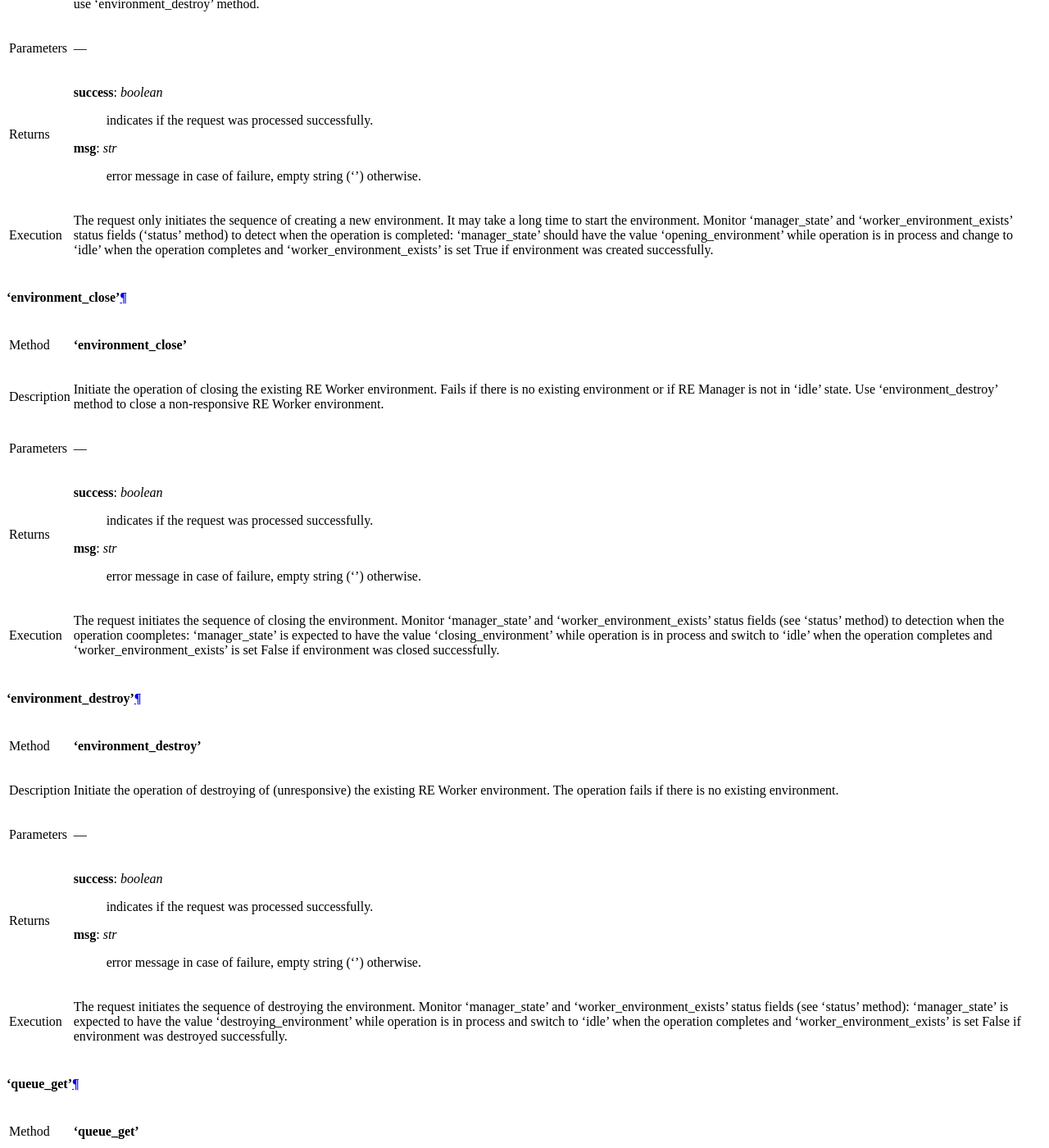
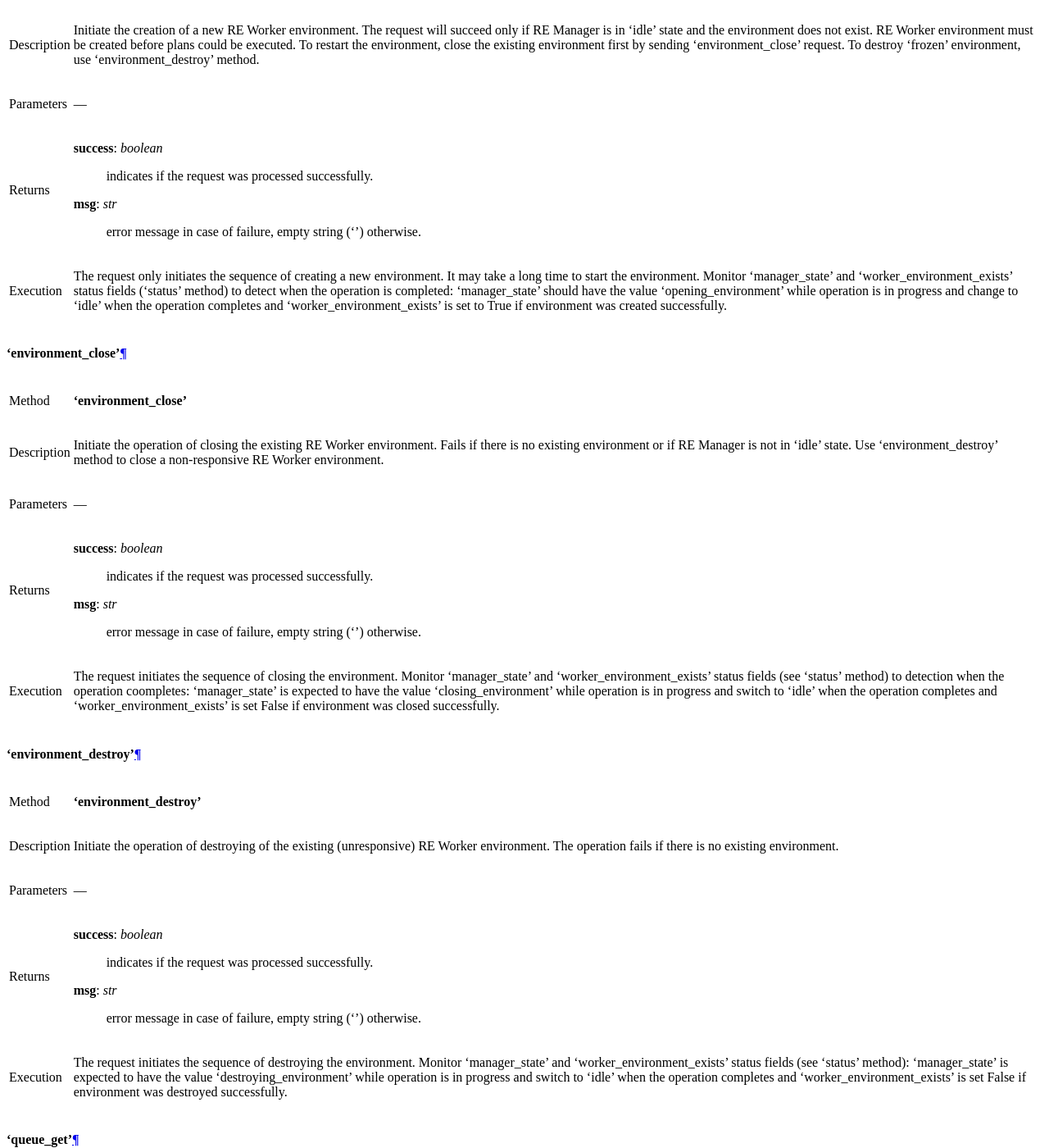
Before and after one commit to bluesky/bluesky-queueserver, a Sphinx documentation site: the page built from docs/source/re_manager_api.rst, in a window 1280 px wide and 1400 px high, scrolled down 6337 px. Shown: the whole window at 82% size. Built offline with Sphinx 7.4.7 and the Read the Docs theme 2.0.0, drawn with Linux system fonts in a browser that asks for light colours; some of the changed text lies outside the part shown.

Commit message:
DOC: fixed a number of typos in the documentation

```diff
--- a/docs/source/re_manager_api.rst
+++ b/docs/source/re_manager_api.rst
@@ -111,6 +111,7 @@ Monitor the list of active runs:
 - :ref:`method_re_runs`
 
 Stopping RE Manager (mostly used in testing):
+
 - :ref:`method_manager_stop`
 - :ref:`method_manager_kill`
 
@@ -122,6 +123,7 @@ Detailed Reference
 
 **'ping'**
 ^^^^^^^^^^
+
 ============  =========================================================================================
 Method        **'ping'**
 ------------  -----------------------------------------------------------------------------------------
@@ -207,7 +209,6 @@ Execution     Immediate: no follow-up requests are required.
 **'plans_allowed'**
 ^^^^^^^^^^^^^^^^^^^
 
-
 ============  =========================================================================================
 Method        **'plans_allowed'**
 ------------  -----------------------------------------------------------------------------------------
@@ -235,7 +236,6 @@ Execution     Immediate: no follow-up requests are required.
 
 **'devices_allowed'**
 ^^^^^^^^^^^^^^^^^^^^^
-
 
 ============  =========================================================================================
 Method        **'devices_allowed'**
@@ -289,7 +289,6 @@ Execution     Immediate: no follow-up requests are required.
 **'history_get'**
 ^^^^^^^^^^^^^^^^^
 
-
 ============  =========================================================================================
 Method        **'history_get'**
 ------------  -----------------------------------------------------------------------------------------
@@ -318,7 +317,6 @@ Execution     Immediate: no follow-up requests are required.
 **'history_clear'**
 ^^^^^^^^^^^^^^^^^^^
 
-
 ============  =========================================================================================
 Method        **'history_clear'**
 ------------  -----------------------------------------------------------------------------------------
@@ -343,7 +341,6 @@ Execution     Immediate: no follow-up requests are required.
 **'environment_open'**
 ^^^^^^^^^^^^^^^^^^^^^^
 
-
 ============  =========================================================================================
 Method        **'environment_open'**
 ------------  -----------------------------------------------------------------------------------------
@@ -365,8 +362,8 @@ Execution     The request only initiates the sequence of creating a new environm
               a long time to start the environment. Monitor 'manager_state'
               and 'worker_environment_exists' status fields ('status' method) to detect when
               the operation is completed: 'manager_state' should have the value 'opening_environment'
-              while operation is in process and change to 'idle' when the operation completes and
-              'worker_environment_exists' is set True if environment was created successfully.
+              while operation is in progress and change to 'idle' when the operation completes and
+              'worker_environment_exists' is set to True if environment was created successfully.
 ============  =========================================================================================
 
 
@@ -374,7 +371,6 @@ Execution     The request only initiates the sequence of creating a new environm
 
 **'environment_close'**
 ^^^^^^^^^^^^^^^^^^^^^^^
-
 
 ============  =========================================================================================
 Method        **'environment_close'**
@@ -395,7 +391,7 @@ Execution     The request initiates the sequence of closing the environment.
               Monitor 'manager_state' and 'worker_environment_exists' status fields
               (see 'status' method) to detection when the operation coompletes:
               'manager_state' is expected to have the value 'closing_environment'
-              while operation is in process and switch to 'idle' when the operation completes
+              while operation is in progress and switch to 'idle' when the operation completes
               and 'worker_environment_exists' is set False if environment was closed successfully.
 ============  =========================================================================================
 
@@ -405,11 +401,10 @@ Execution     The request initiates the sequence of closing the environment.
 **'environment_destroy'**
 ^^^^^^^^^^^^^^^^^^^^^^^^^
 
-
 ============  =========================================================================================
 Method        **'environment_destroy'**
 ------------  -----------------------------------------------------------------------------------------
-Description   Initiate the operation of destroying of (unresponsive) the existing RE Worker
+Description   Initiate the operation of destroying of the existing (unresponsive) RE Worker
               environment. The operation fails if there is no existing environment.
 ------------  -----------------------------------------------------------------------------------------
 Parameters    ---
@@ -423,7 +418,7 @@ Returns       **success**: *boolean*
 Execution     The request initiates the sequence of destroying the environment.
               Monitor 'manager_state' and 'worker_environment_exists' status fields
               (see 'status' method): 'manager_state' is expected to have the value
-              'destroying_environment' while operation is in process and switch to 'idle' when
+              'destroying_environment' while operation is in progress and switch to 'idle' when
               the operation completes and 'worker_environment_exists' is set False if environment
               was destroyed successfully.
 ============  =========================================================================================
@@ -468,7 +463,6 @@ Execution     Immediate: no follow-up requests are required.
 **'queue_item_add'**
 ^^^^^^^^^^^^^^^^^^^^
 
-
 ============  =========================================================================================
 Method        **'queue_item_add'**
 ------------  -----------------------------------------------------------------------------------------
@@ -510,7 +504,6 @@ Execution     Immediate: no follow-up requests are required.
 **'queue_item_get'**
 ^^^^^^^^^^^^^^^^^^^^
 
-
 ============  =========================================================================================
 Method        **'queue_item_get'**
 ------------  -----------------------------------------------------------------------------------------
@@ -547,7 +540,6 @@ Execution     Immediate: no follow-up requests are required.
 **'queue_item_remove'**
 ^^^^^^^^^^^^^^^^^^^^^^^
 
-
 ============  =========================================================================================
 Method        **'queue_item_remove'**
 ------------  -----------------------------------------------------------------------------------------
@@ -586,7 +578,6 @@ Execution     Immediate: no follow-up requests are required.
 
 **'queue_item_move'**
 ^^^^^^^^^^^^^^^^^^^^^
-
 
 ============  =========================================================================================
 Method        **'queue_item_move'**
@@ -633,7 +624,6 @@ Execution     Immediate: no follow-up requests are required.
 **'queue_clear'**
 ^^^^^^^^^^^^^^^^^
 
-
 ============  =========================================================================================
 Method        **'queue_clear'**
 ------------  -----------------------------------------------------------------------------------------
@@ -657,7 +647,6 @@ Execution     Immediate: no follow-up requests are required.
 
 **'queue_start'**
 ^^^^^^^^^^^^^^^^^
-
 
 ============  =========================================================================================
 Method        **'queue_start'**
@@ -690,7 +679,6 @@ Execution     The request initiates the operation of starting the queue. Verify
 **'queue_stop'**
 ^^^^^^^^^^^^^^^^
 
-
 ============  =========================================================================================
 Method        **'queue_stop'**
 ------------  -----------------------------------------------------------------------------------------
@@ -716,7 +704,6 @@ Execution     Immediate: no follow-up requests are required.
 **'queue_stop_cancel'**
 ^^^^^^^^^^^^^^^^^^^^^^^
 
-
 ============  =========================================================================================
 Method        **'queue_stop_cancel'**
 ------------  -----------------------------------------------------------------------------------------
@@ -741,7 +728,6 @@ Execution     Immediate: no follow-up requests are required.
 
 **'re_pause'**
 ^^^^^^^^^^^^^^
-
 
 ============  =========================================================================================
 Method        **'re_pause'**
@@ -796,7 +782,6 @@ Execution     The request only initiates the operation. Wait until the plan is p
 **'re_runs'**
 ^^^^^^^^^^^^^
 
-
 ============  =========================================================================================
 Method        **'re_runs'**
 ------------  -----------------------------------------------------------------------------------------
@@ -866,7 +850,6 @@ Execution     The request only initiates the operation of exiting RE Manager. If
 **'manager_kill'**
 ^^^^^^^^^^^^^^^^^^
 
-
 ============  =========================================================================================
 Method        **'manager_kill'**
 ------------  -----------------------------------------------------------------------------------------
```
Also changed, not shown: other parts of docs/source/re_manager_api.rst (+7 -8 lines).
